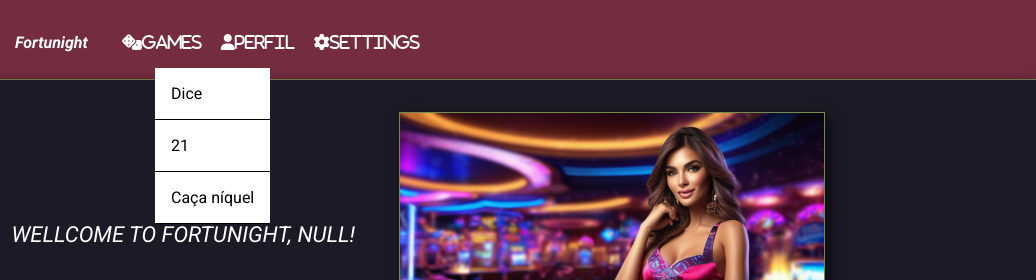
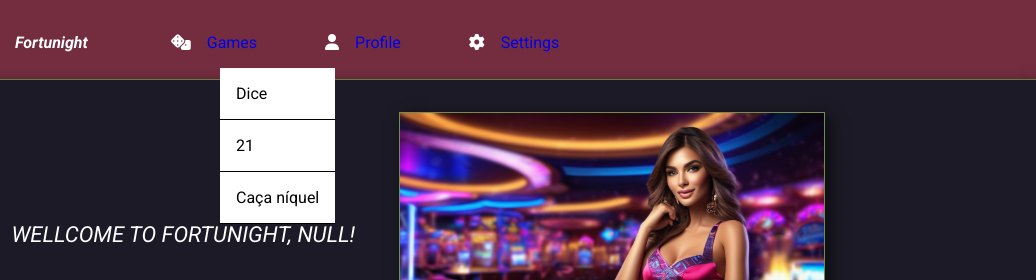
Before and after one commit to ThiagoBerenger/fortunight, a plain HTML site: page fortunight/fortunight/pages/gameroom.html in a window 1280 px wide. Shown: the top 280 px of the page, 244-1280 px from the left. Drawn offline with Linux system fonts and the light colour scheme.

Commit message:
att
att header spacing

```diff
--- a/fortunight/fortunight/pages/gameroom.html
+++ b/fortunight/fortunight/pages/gameroom.html
@@ -19,9 +19,11 @@
             <div id="title">Fortunight</div>
             <nav>
                 <ul>
+
                     <li>
                         <div class="game-menu">
-                            <a href="#"></a><i class="fa-solid fa-dice">games</i>
+                            <a href="#">
+                                <i class="fa-solid fa-dice"></i>Games</a>
                             <div class="game-box">
                                 <ul>
                                     <li>Dice</li>
@@ -31,8 +33,9 @@
                             </div>
                         </div>
                     </li>
-                    <li><a href="#"></a><i class="fa-solid fa-user">perfil</i></li>
-                    <li><a href="#"></a><i class="fa-solid fa-gear">settings</i></li>
+
+                    <li><a href="#"><i class="fa-solid fa-user"></i>Profile</a></li>
+                    <li><a href="#"><i class="fa-solid fa-gear"></i>Settings</a></li>
                 </ul>
             </nav>
             <!--criar carteira-->
--- a/fortunight/fortunight/style/default.css
+++ b/fortunight/fortunight/style/default.css
@@ -96,7 +96,16 @@ nav {
 
 nav ul li {
     display: inline-block;
-    margin-left: 15px;
+    margin-left: 2em;
+}
+
+a i {
+    margin-right: 1rem;
+}
+
+
+.fa-solid {
+    margin-left: 2rem;
 }
 
 nav ul {
@@ -120,7 +129,7 @@ nav ul li i:hover {
     position: absolute;
     display: block;
     top: 3rem;
-    left: 24rem;
+    left: 27rem;
     cursor: pointer;
 }
 
```
